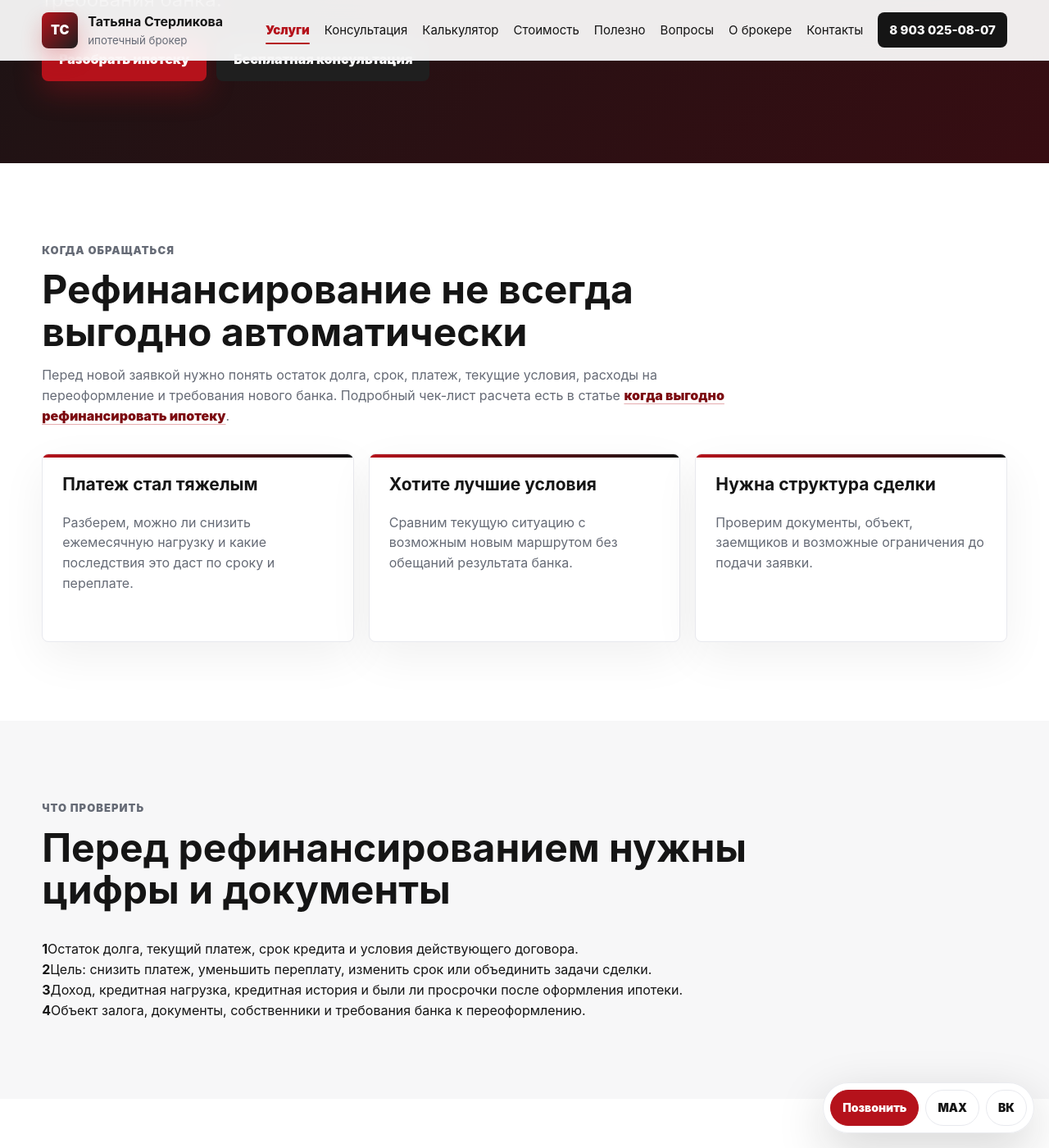
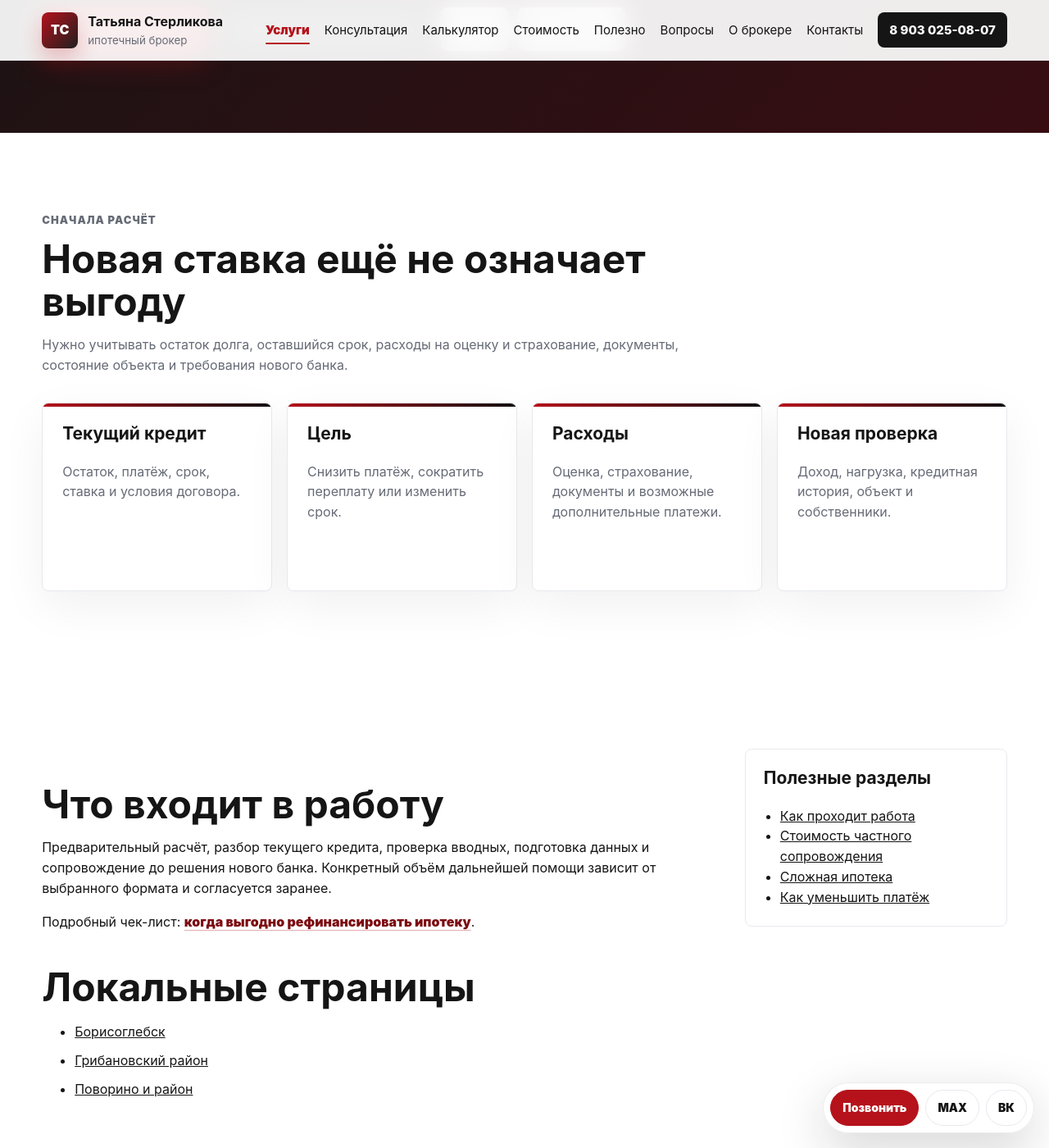
Before and after one commit to deputat36/broker, a Jekyll site: the page built from uslugi/refinansirovanie-ipoteki.md, in a window 1280 px wide and 1400 px high, scrolled down 611 px. Shown: the whole window at 82% size. Built offline with Jekyll 4.4.1, drawn with Linux system fonts in a browser that asks for light colours; our own code applies the rules of GitHub Pages for plain Markdown files; some of the changed text lies outside the part shown.

Commit message:
Уточнен маршрут услуги рефинансирования ипотеки

```diff
--- a/uslugi/refinansirovanie-ipoteki.md
+++ b/uslugi/refinansirovanie-ipoteki.md
@@ -1,24 +1,18 @@
 ---
 layout: default
 title: Рефинансирование ипотеки | Татьяна Стерликова
-description: Консультация по рефинансированию ипотеки: когда есть смысл менять банк или условия, что проверить перед заявкой и какие риски учитывать.
+description: Рефинансирование ипотеки: расчёт выгоды, остаток долга, срок, расходы, документы и подготовка заявки в новый банк.
 permalink: /uslugi/refinansirovanie-ipoteki/
 og_type: article
-schema: '{"@context":"https://schema.org","@type":"Service","name":"Рефинансирование ипотеки","provider":{"@type":"Person","name":"Татьяна Стерликова","telephone":"+79030250807"},"areaServed":["Борисоглебск","Грибановский район","Поворинский район"],"serviceType":"Ипотечная консультация"}'
+schema: '{"@context":"https://schema.org","@type":"Service","name":"Рефинансирование ипотеки","provider":{"@type":"Person","name":"Татьяна Стерликова","telephone":"+79030250807"},"areaServed":["Борисоглебск","Борисоглебский городской округ","Грибановский район","Поворинский район"],"serviceType":"Консультация и подготовка заявки на рефинансирование"}'
 ---
 
-<section class="page-hero section"><div class="breadcrumbs"><a href="{{ '/' | relative_url }}">Главная</a> / <a href="{{ '/uslugi/' | relative_url }}">Услуги</a> / Рефинансирование</div><p class="eyebrow">Действующая ипотека</p><h1>Рефинансирование ипотеки: стоит ли менять условия</h1><p class="lead">Если ипотека уже оформлена, можно разобрать, есть ли смысл искать новые условия, менять банк, срок или платеж. Важно считать не только ставку, но и расходы, документы и требования банка.</p><div class="hero-actions"><a class="btn btn-primary" href="tel:+79030250807">Разобрать ипотеку</a><a class="btn btn-secondary" href="{{ '/konsultaciya/' | relative_url }}">Бесплатная консультация</a></div></section>
+<section class="page-hero section"><div class="breadcrumbs"><a href="{{ '/' | relative_url }}">Главная</a> / <a href="{{ '/uslugi/' | relative_url }}">Услуги</a> / Рефинансирование</div><p class="eyebrow">Действующая ипотека</p><h1>Рефинансирование ипотеки: стоит ли менять условия</h1><p class="lead">Разберу остаток долга, срок, платёж, расходы и требования нового банка, чтобы понять, есть ли реальная выгода от новой заявки.</p><div class="hero-actions"><a class="btn btn-primary" href="tel:+79030250807">Позвонить Татьяне</a><a class="btn btn-secondary" href="{{ '/konsultaciya/' | relative_url }}">Бесплатная консультация</a><button class="btn btn-light" type="button" data-copy-phone>MAX</button><a class="btn btn-light" href="https://vk.com/tatyanasterlikova" rel="noopener">ВКонтакте</a></div></section>
 
-<section class="section"><div class="section-head"><p class="eyebrow">Когда обращаться</p><h2>Рефинансирование не всегда выгодно автоматически</h2><p>Перед новой заявкой нужно понять остаток долга, срок, платеж, текущие условия, расходы на переоформление и требования нового банка. Подробный чек-лист расчета есть в статье <a class="text-link" href="{{ '/polezno/kogda-vygodno-refinansirovat-ipoteku/' | relative_url }}">когда выгодно рефинансировать ипотеку</a>.</p></div><div class="grid cards-3"><article class="card"><h3>Платеж стал тяжелым</h3><p>Разберем, можно ли снизить ежемесячную нагрузку и какие последствия это даст по сроку и переплате.</p></article><article class="card"><h3>Хотите лучшие условия</h3><p>Сравним текущую ситуацию с возможным новым маршрутом без обещаний результата банка.</p></article><article class="card"><h3>Нужна структура сделки</h3><p>Проверим документы, объект, заемщиков и возможные ограничения до подачи заявки.</p></article></div></section>
+<section class="section"><div class="section-head"><p class="eyebrow">Сначала расчёт</p><h2>Новая ставка ещё не означает выгоду</h2><p>Нужно учитывать остаток долга, оставшийся срок, расходы на оценку и страхование, документы, состояние объекта и требования нового банка.</p></div><div class="grid cards-4"><article class="card"><h3>Текущий кредит</h3><p>Остаток, платёж, срок, ставка и условия договора.</p></article><article class="card"><h3>Цель</h3><p>Снизить платёж, сократить переплату или изменить срок.</p></article><article class="card"><h3>Расходы</h3><p>Оценка, страхование, документы и возможные дополнительные платежи.</p></article><article class="card"><h3>Новая проверка</h3><p>Доход, нагрузка, кредитная история, объект и собственники.</p></article></div></section>
 
-<section class="section muted"><div class="section-head"><p class="eyebrow">Что проверить</p><h2>Перед рефинансированием нужны цифры и документы</h2></div><div class="checklist"><div><strong>1</strong><span>Остаток долга, текущий платеж, срок кредита и условия действующего договора.</span></div><div><strong>2</strong><span>Цель: снизить платеж, уменьшить переплату, изменить срок или объединить задачи сделки.</span></div><div><strong>3</strong><span>Доход, кредитная нагрузка, кредитная история и были ли просрочки после оформления ипотеки.</span></div><div><strong>4</strong><span>Объект залога, документы, собственники и требования банка к переоформлению.</span></div></div></section>
+<section class="section content-layout"><article class="content-main"><h2>Что входит в работу</h2><p>Предварительный расчёт, разбор текущего кредита, проверка вводных, подготовка данных и сопровождение до решения нового банка. Конкретный объём дальнейшей помощи зависит от выбранного формата и согласуется заранее.</p><p>Подробный чек-лист: <a class="text-link" href="{{ '/polezno/kogda-vygodno-refinansirovat-ipoteku/' | relative_url }}">когда выгодно рефинансировать ипотеку</a>.</p><h2>Локальные страницы</h2><ul><li><a href="{{ '/geo/borisoglebsk/refinansirovanie-ipoteki/' | relative_url }}">Борисоглебск</a></li><li><a href="{{ '/geo/gribanovskiy/refinansirovanie-ipoteki/' | relative_url }}">Грибановский район</a></li><li><a href="{{ '/geo/povorino/refinansirovanie-ipoteki/' | relative_url }}">Поворино и район</a></li></ul></article><aside class="sidebar"><div class="seo-panel"><h3>Полезные разделы</h3><ul><li><a href="{{ '/kak-prohodit-rabota/' | relative_url }}">Как проходит работа</a></li><li><a href="{{ '/stoimost/' | relative_url }}">Стоимость частного сопровождения</a></li><li><a href="{{ '/uslugi/slozhnaya-ipoteka/' | relative_url }}">Сложная ипотека</a></li><li><a href="{{ '/polezno/kak-umenshit-platezh-po-ipoteke/' | relative_url }}">Как уменьшить платёж</a></li></ul></div></aside></section>
 
-<section class="section"><div class="section-head"><p class="eyebrow">По территориям</p><h2>Локальные страницы рефинансирования</h2><p>Если нужен разбор по конкретному городу или району, перейдите на отдельную страницу: там собраны локальные формулировки, CTA и связанные материалы.</p></div><div class="grid cards-3"><article class="card"><h3><a href="{{ '/geo/borisoglebsk/refinansirovanie-ipoteki/' | relative_url }}">Рефинансирование в Борисоглебске</a></h3><p>Расчет выгоды для жителей Борисоглебска и Борисоглебского городского округа.</p></article><article class="card"><h3><a href="{{ '/geo/gribanovskiy/refinansirovanie-ipoteki/' | relative_url }}">Рефинансирование в Грибановском районе</a></h3><p>Проверка платежа, срока, расходов и требований банка для жителей района.</p></article><article class="card"><h3><a href="{{ '/geo/povorino/refinansirovanie-ipoteki/' | relative_url }}">Рефинансирование в Поворино</a></h3><p>Разбор условий действующей ипотеки и возможного перехода в другой банк.</p></article></div></section>
+<section class="section compact-section"><div class="notice"><div><p class="eyebrow">Формат работы</p><h2>Рефинансирование рассматривается как отдельная задача</h2><p>Стоимость и объём частного сопровождения согласуются после первичного расчёта. Условия компании «ЭТАЖИ» для рефинансирования не предполагаются автоматически и при необходимости уточняются отдельно.</p></div><div class="hero-actions"><a class="btn btn-dark" href="{{ '/stoimost/' | relative_url }}">Стоимость частной работы</a><a class="btn btn-dark" href="{{ '/kontakty/' | relative_url }}">Уточнить условия</a></div></div></section>
 
-<section class="section"><div class="section-head"><p class="eyebrow">Риски</p><h2>Почему нужен расчет, а не только сравнение ставок</h2><p>Даже если новая ставка выглядит ниже, итоговая выгода зависит от расходов, срока, остатка долга, страховок, оценки объекта и требований банка.</p></div><div class="grid cards-3"><article class="card"><h3>Может не окупиться</h3><p>Если остаток или срок небольшие, расходы могут съесть экономию.</p></article><article class="card"><h3>Банк оценивает заново</h3><p>Доход, история, объект и документы снова проходят проверку.</p></article><article class="card"><h3>Нужна аккуратная подача</h3><p>Если есть просрочки или высокая нагрузка, сначала лучше разобрать риски.</p></article></div></section>
-
-<section class="section related-section"><div class="section-head"><p class="eyebrow">Связанные материалы</p><h2>Что еще влияет на решение</h2></div><div class="grid cards-4"><article class="card"><h3><a href="{{ '/polezno/kogda-vygodno-refinansirovat-ipoteku/' | relative_url }}">Выгода рефинансирования</a></h3><p>Как считать ставку, остаток, срок, платеж и расходы.</p></article><article class="card"><h3><a href="{{ '/polezno/kak-umenshit-platezh-po-ipoteke/' | relative_url }}">Уменьшить платеж</a></h3><p>Какие параметры влияют на ежемесячную нагрузку.</p></article><article class="card"><h3><a href="{{ '/polezno/kreditnaya-nagruzka-pered-ipotekoy/' | relative_url }}">Кредитная нагрузка</a></h3><p>Почему банк снова проверяет кредиты, карты и обязательства.</p></article><article class="card"><h3><a href="{{ '/uslugi/slozhnaya-ipoteka/' | relative_url }}">Сложная ипотека</a></h3><p>Если есть просрочки, высокая нагрузка или нестандартная ситуация.</p></article></div></section>
-
-<section class="section compact-section"><div class="notice"><div><p class="eyebrow">Связанные сценарии</p><h2>Если платеж стал тяжелым из-за нагрузки</h2><p>Иногда вопрос не только в рефинансировании, а в кредитной нагрузке, истории или общей стратегии по ипотеке.</p></div><a class="btn btn-dark" href="{{ '/uslugi/slozhnaya-ipoteka/' | relative_url }}">Сложная ипотека</a></div></section>
-
-<section class="section cta-section"><div><p class="eyebrow">Начать с расчета</p><h2>Хотите понять, есть ли смысл рефинансировать?</h2><p>Позвоните или напишите: остаток долга, платеж, срок, город и были ли просрочки.</p></div><div class="cta-actions"><a class="btn btn-primary" href="tel:+79030250807">8 903 025-08-07</a><button class="btn btn-secondary" type="button" data-copy-phone>MAX</button><a class="btn btn-secondary" href="https://vk.com/tatyanasterlikova" rel="noopener">ВК</a></div></section>
+<section class="section cta-section"><div><p class="eyebrow">Есть действующая ипотека?</p><h2>Сначала посчитайте реальную выгоду</h2><p>Подготовьте остаток долга, платёж, срок, ставку, объект и сведения о текущих кредитах.</p></div><div class="cta-actions"><a class="btn btn-primary" href="tel:+79030250807">8 903 025-08-07</a><a class="btn btn-secondary" href="{{ '/konsultaciya/' | relative_url }}">Консультация</a><button class="btn btn-secondary" type="button" data-copy-phone>MAX</button><a class="btn btn-secondary" href="https://vk.com/tatyanasterlikova" rel="noopener">ВКонтакте</a></div></section>
```
